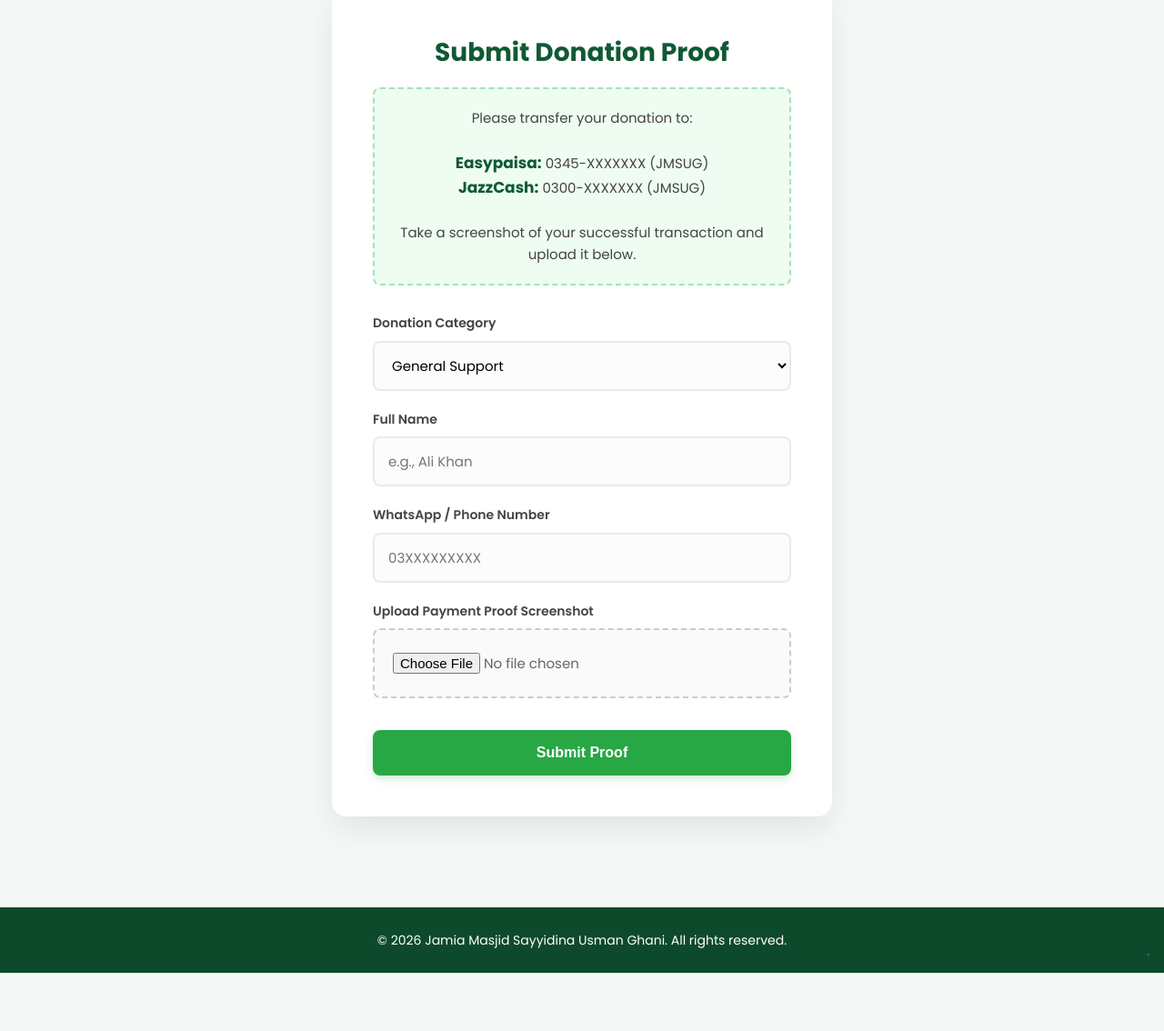
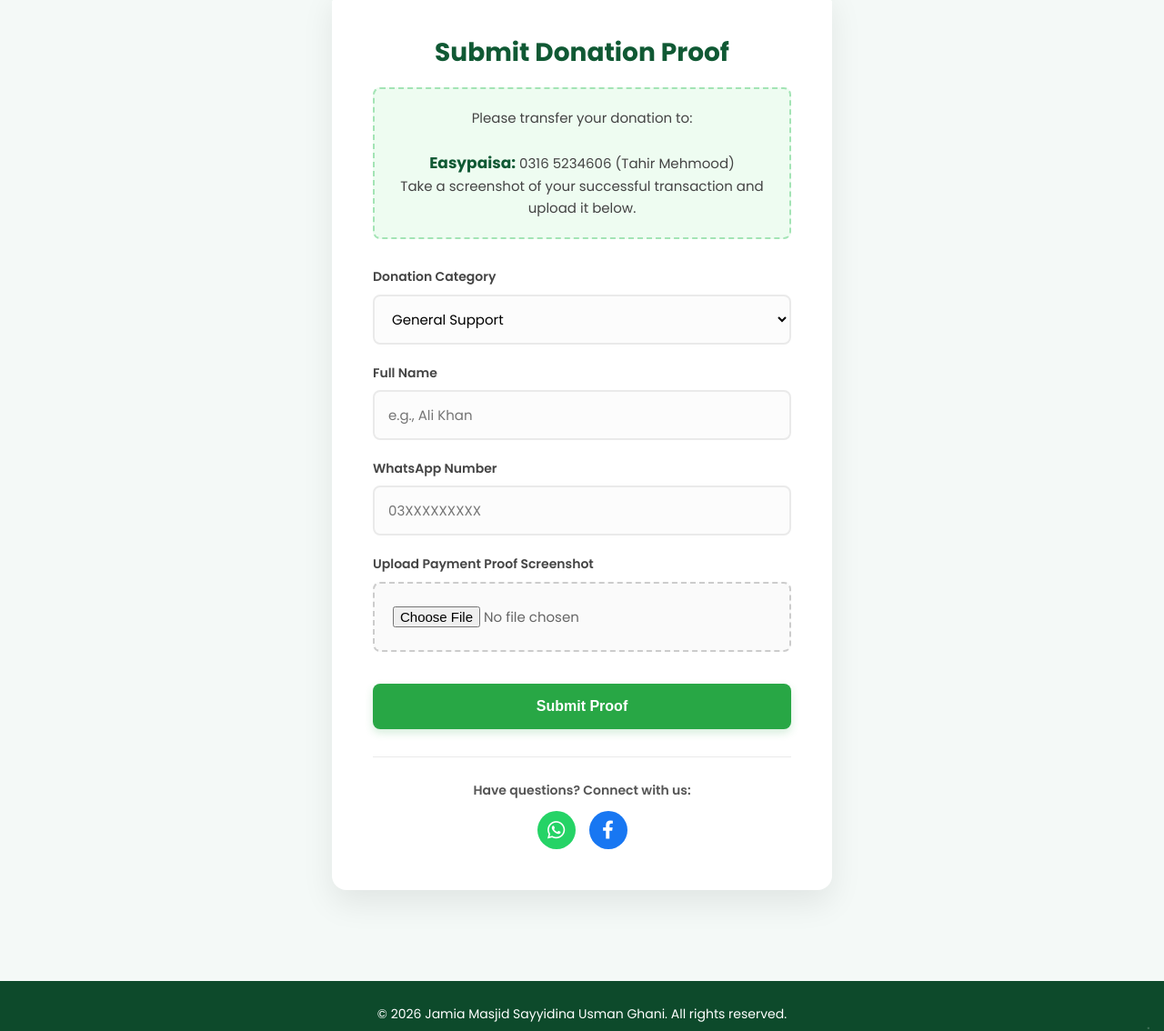
Before and after one commit to 99Ahmadprojects/jmsug-donation-platform, a website: page public/index.html in a window 1280 px wide. Shown: the part 1350-2484 px from the top of the page at 91% size. Before the commit the page ends 2420 px from the top, so only its background shows below. Drawn offline with Linux system fonts and the light colour scheme.

Commit message:
changes occurred

```diff
--- a/public/index.html
+++ b/public/index.html
@@ -6,6 +6,7 @@
     <title>JMSUG - Jamia Masjid Sayyidina Usman Ghani</title>
     <link rel="icon" type="image/png" href="1.png">
     <link href="https://fonts.googleapis.com/css2?family=Poppins:wght@300;400;600;700;800&display=swap" rel="stylesheet">
+    <link rel="stylesheet" href="https://cdnjs.cloudflare.com/ajax/libs/font-awesome/6.4.0/css/all.min.css">
     <style>
         /* Base Styles & Reset */
         * { margin: 0; padding: 0; box-sizing: border-box; }
@@ -60,6 +61,15 @@
         .message { margin-top: 20px; text-align: center; font-weight: 600; font-size: 15px; padding: 15px; border-radius: 8px; display: none; }
         .error { color: #842029; background: #f8d7da; border: 1px solid #f5c2c7; display: block; }
         .success { color: #0f5132; background: #d1e7dd; border: 1px solid #badbcc; display: block; }
+
+        /* Social Contact Icons */
+        .social-contact { margin-top: 30px; text-align: center; border-top: 1px solid #eaeaea; padding-top: 25px; }
+        .social-contact p { font-size: 14px; color: #555; margin-bottom: 12px; font-weight: 600; }
+        .social-icons { display: flex; justify-content: center; gap: 15px; }
+        .social-icon { display: inline-flex; justify-content: center; align-items: center; width: 42px; height: 42px; border-radius: 50%; color: white; text-decoration: none; transition: all 0.3s ease; }
+        .social-icon.whatsapp { background-color: #25D366; }
+        .social-icon.facebook { background-color: #1877F2; }
+        .social-icon:hover { transform: translateY(-3px); box-shadow: 0 5px 15px rgba(0,0,0,0.2); color: white; }
 
         /* Footer */
         footer { background: #0d4a2b; color: white; text-align: center; padding: 25px; margin-top: auto; font-size: 14px; position: relative; }
@@ -129,8 +139,7 @@
 
             <div class="payment-info">
                 Please transfer your donation to:<br><br>
-                <strong>Easypaisa:</strong> 0345-XXXXXXX (JMSUG)<br>
-                <strong>JazzCash:</strong> 0300-XXXXXXX (JMSUG)<br><br>
+                <strong>Easypaisa:</strong> 0316 5234606 (Tahir Mehmood)<br>
                 Take a screenshot of your successful transaction and upload it below.
             </div>
 
@@ -149,7 +158,7 @@
                     <input type="text" id="name" required placeholder="e.g., Ali Khan">
                 </div>
                 <div class="form-group">
-                    <label for="phone">WhatsApp / Phone Number</label>
+                    <label for="phone">WhatsApp Number</label>
                     <input type="tel" id="phone" required pattern="^03\d{9}$" placeholder="03XXXXXXXXX">
                 </div>
                 <div class="form-group">
@@ -159,6 +168,19 @@
                 <button type="submit" id="submitBtn" class="submit-btn">Submit Proof</button>
             </form>
             <div id="statusMessage" class="message"></div>
+
+            <div class="social-contact">
+                <p>Have questions? Connect with us:</p>
+                <div class="social-icons">
+                    <a href="https://wa.me/923165234606" target="_blank" class="social-icon whatsapp" title="Contact on WhatsApp">
+                        <i class="fab fa-whatsapp" style="font-size: 22px;"></i>
+                    </a>
+                    <a href="https://www.facebook.com/profile.php?id=61572346289959&mibextid=ZbWKwL" target="_blank" class="social-icon facebook" title="Visit our Facebook Page">
+                        <i class="fab fa-facebook-f" style="font-size: 20px;"></i>
+                    </a>
+                </div>
+            </div>
+
         </div>
     </section>
 
```
Also changed, not shown: public/admin.html (+1 -1 lines).
